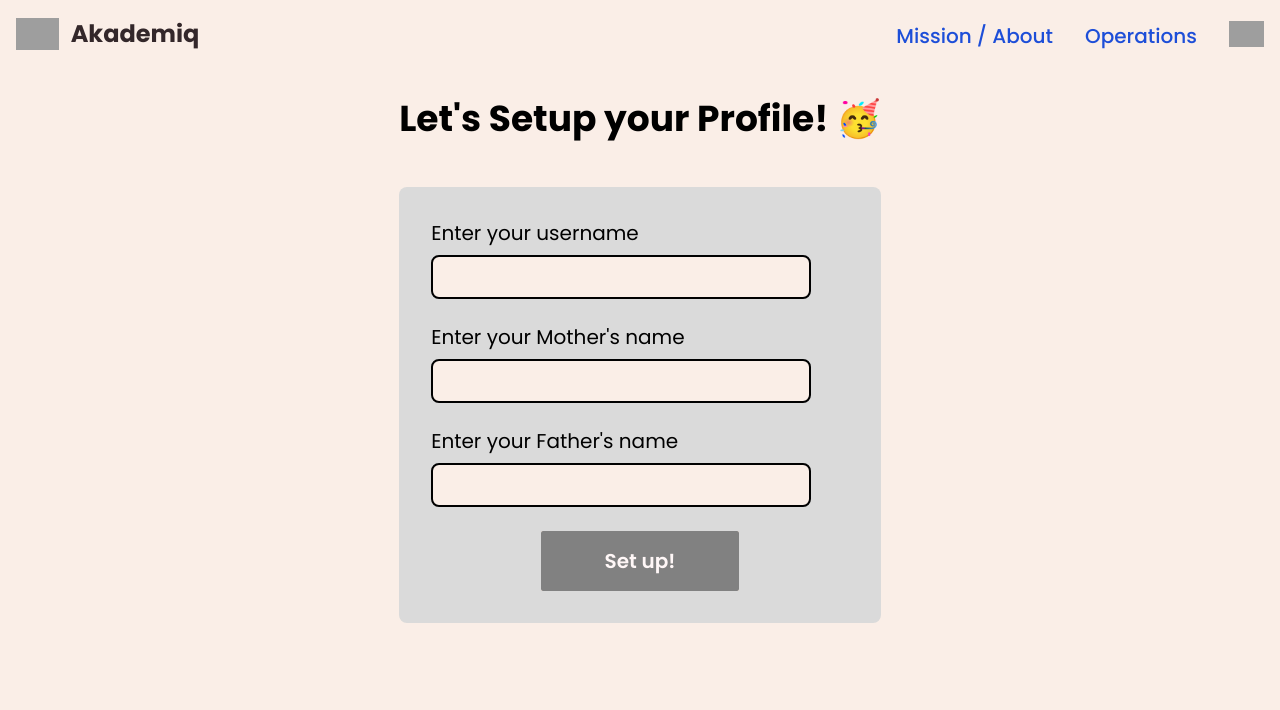
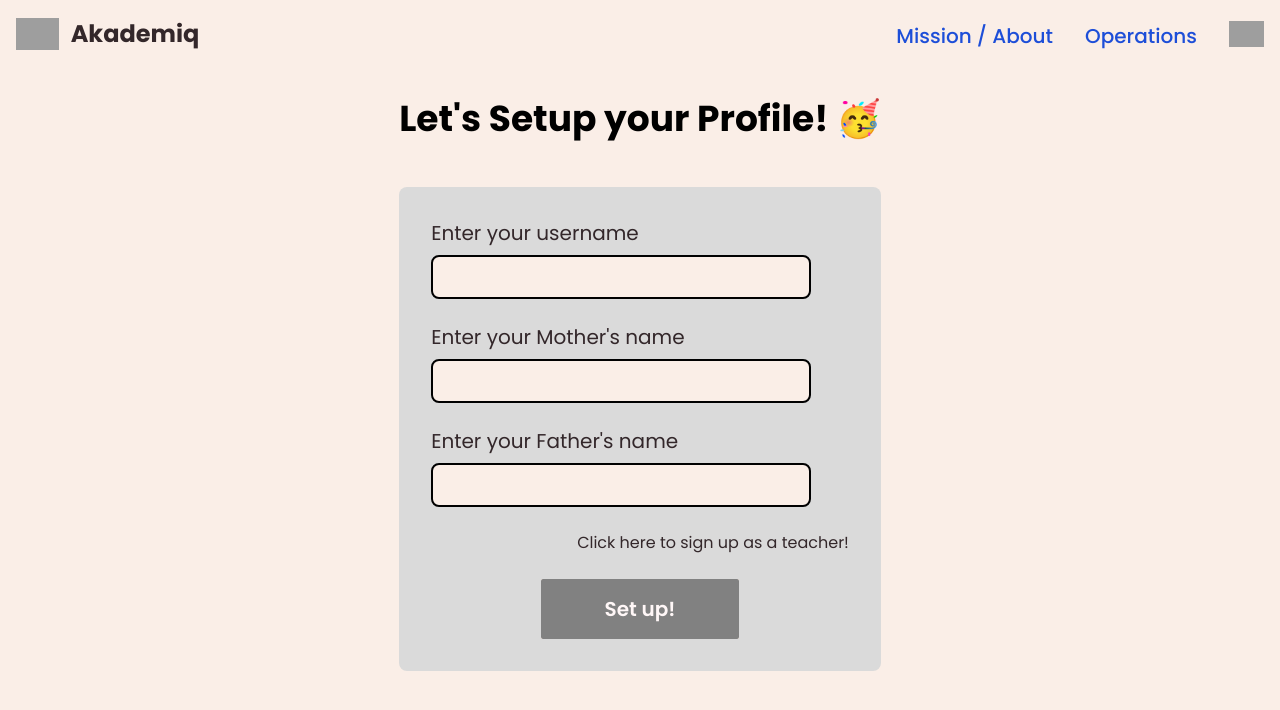
Before and after one commit to 0Armaan025/akademiq, a React (Create React App) app: page / in a window 1280 px wide. Shown: the top 710 px of the page. Built offline with nearby package versions, Linux system fonts and the light colour scheme; grey boxes are pictures that could not be loaded; a web font is replaced by a local one.

Commit message:
setup profile for students done

```diff
--- a/src/pages/profile-set-up/ProfileSetupPage.jsx
+++ b/src/pages/profile-set-up/ProfileSetupPage.jsx
@@ -9,7 +9,7 @@ const ProfileSetupPage = () => {
       <div className="profileSetupPage flex flex-col justify-center items-center">
         <center>
           <h3
-            className="mt-8 text-4xl font-bold"
+            className="mt-8 text-4xl font-bold text-#33272a]"
             style={{ fontFamily: "Poppins" }}
           >
             Let's Setup your Profile! 🥳
@@ -18,7 +18,7 @@ const ProfileSetupPage = () => {
           <br />
           <div className="detailsField flex flex-col justify-start items-start bg-[#dadada] p-8 rounded-lg ">
             <label
-              className="text-xl"
+              className="text-xl text-[#33272a]"
               style={{
                 fontFamily: "lato",
                 background: "none",
@@ -34,7 +34,7 @@ const ProfileSetupPage = () => {
             />
             <br />
             <label
-              className="text-xl"
+              className="text-xl text-[#33272a]"
               style={{
                 fontFamily: "lato",
                 background: "none",
@@ -50,7 +50,7 @@ const ProfileSetupPage = () => {
             />
             <br />
             <label
-              className="text-xl"
+              className="text-xl text-[#33272a]"
               style={{
                 fontFamily: "lato",
                 background: "none",
@@ -64,6 +64,18 @@ const ProfileSetupPage = () => {
               type="text"
               className="p-2 px-2 w-[380px] mt-2 border-2 border-black rounded-lg"
             />
+            <br />
+            <div
+              className="teacherSignUpDiv flex flex-row justify-end items-end w-full bg-none"
+              style={{ background: "none" }}
+            >
+              <h4
+                style={{ background: "none", fontFamily: "Poppins" }}
+                className="text-[#33272a] hover:cursor-pointer"
+              >
+                Click here to sign up as a teacher!
+              </h4>
+            </div>
             <br />
             <div
               className="buttonDiv w-full flex flex-row justify-center items-center bg-none"
```
